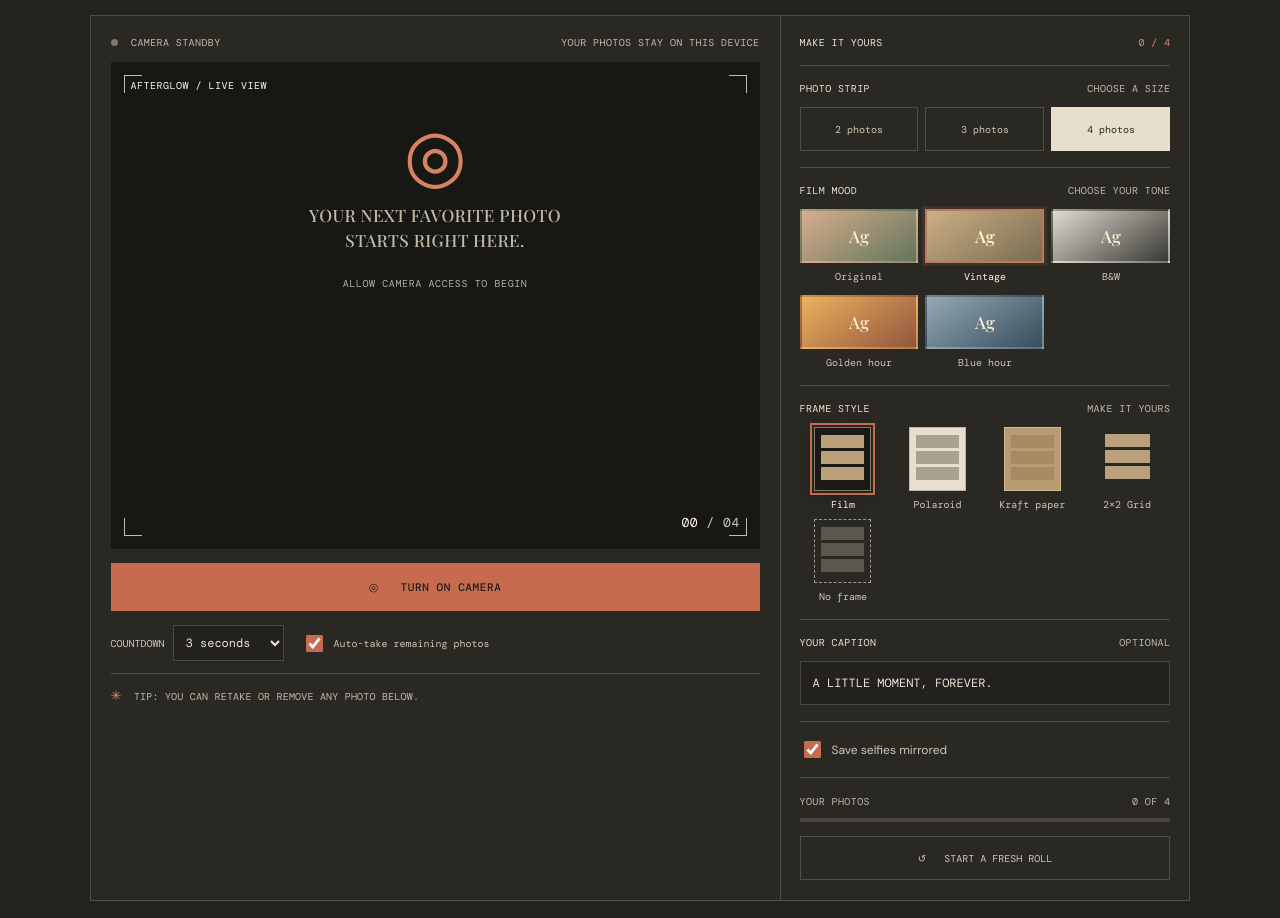
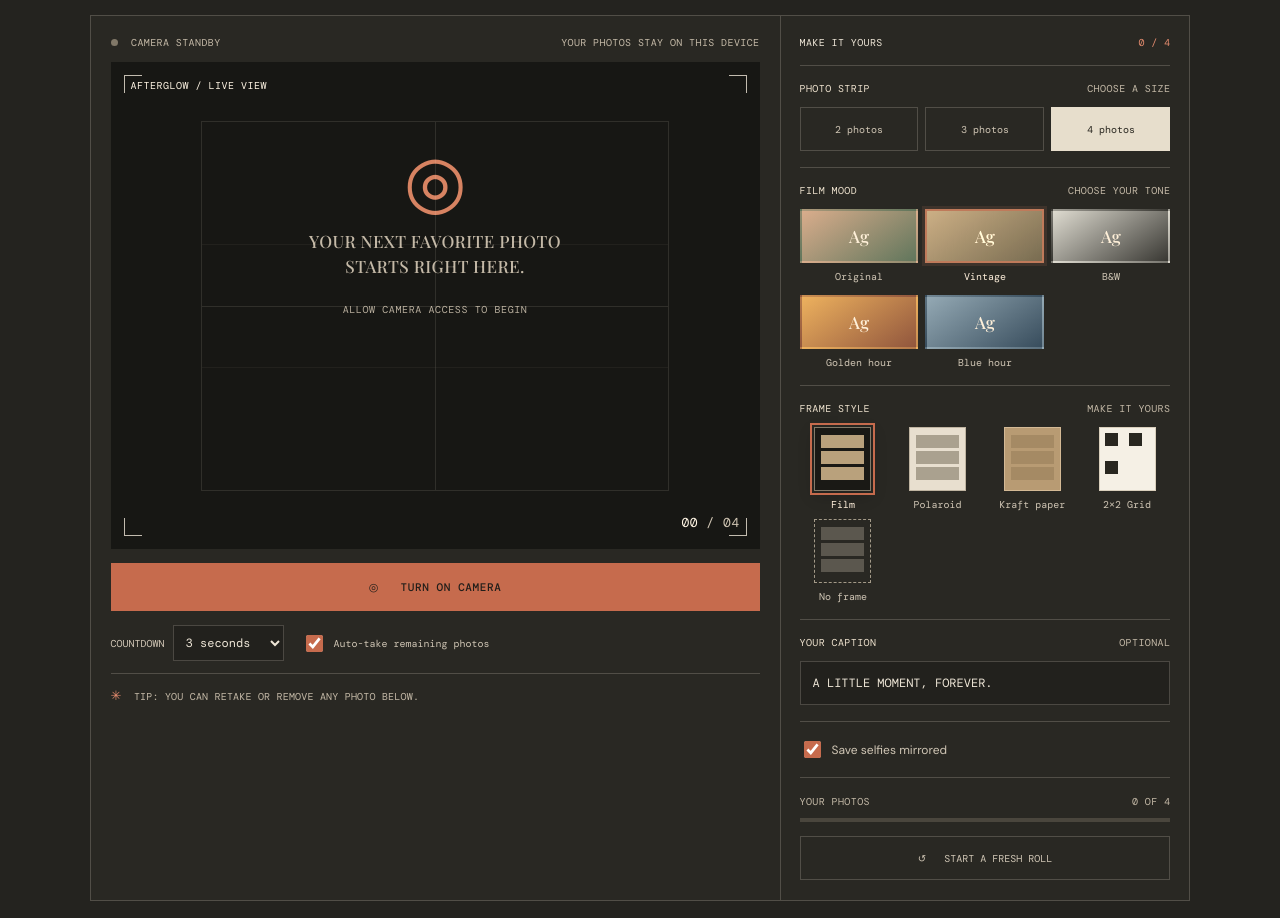
Before and after one commit to Markbugwak/Retro-Photobooth, a React (Vite) app: page / in a window 1280 px wide. Shown: the part 1320-2238 px from the top of the page. Built offline with nearby package versions, Linux system fonts and the light colour scheme; a web font is replaced by a local one.

Commit message:
Style camera composition guides and 2x2 keepsake frame

```diff
--- a/src/styles.css
+++ b/src/styles.css
@@ -276,3 +276,24 @@
 
 .feedback-success{color:#a8d9b4;font-size:12px;line-height:1.6;margin:0;padding:12px 14px;border:1px solid #a8d9b44d;border-radius:8px;background:#a8d9b40d}
 .feedback-submit:disabled{opacity:.7;cursor:wait}
+
+
+/* Client-requested framing refinement: gentle headroom and optional 2×2 keepsake layout */
+.live-video{object-fit:cover;object-position:center 42%}
+.camera-composition-guides{position:absolute;inset:12% 14%;z-index:1;pointer-events:none;opacity:.34;border:1px solid #f4ead455}
+.camera-composition-guides::before,.camera-composition-guides::after{content:"";position:absolute;background:#f4ead455}
+.camera-composition-guides::before{left:50%;top:0;bottom:0;width:1px}
+.camera-composition-guides::after{top:50%;left:0;right:0;height:1px}
+.camera-composition-guides i{position:absolute;left:0;right:0;height:1px;background:#f4ead425}
+.camera-composition-guides i:first-child{top:33.333%}
+.camera-composition-guides i:last-child{top:66.666%}
+.frame-choice:has(.frame-grid){border-color:#c66b4d}
+.frame-grid{display:grid;grid-template-columns:repeat(2,1fr);gap:3px;padding:5px;background:#f5f0e5;border:1px solid #d8cebb}
+.frame-grid i{display:block;aspect-ratio:1;background:#292720}
+.photo-strip[data-frame="grid"]{width:min(420px,100%);padding:12px;background:#f5f0e5;display:grid;grid-template-columns:repeat(2,minmax(0,1fr));gap:8px;align-content:start;transform:none}
+.photo-strip[data-frame="grid"] .strip-photo{min-width:0;aspect-ratio:1;overflow:hidden;background:#d8cebb}
+.photo-strip[data-frame="grid"] .strip-photo img{width:100%;height:100%;object-fit:cover}
+.photo-strip[data-frame="grid"] .strip-photo .photo-index{top:7px;left:7px}
+.photo-strip[data-frame="grid"] .strip-caption{grid-column:1/-1;color:#37312a;padding:8px 3px 4px;margin:0;text-align:center;overflow-wrap:anywhere}
+.photo-strip[data-frame="grid"] .empty-strip{grid-column:1/-1;min-height:270px;color:#37312a}
+@media(max-width:420px){.photo-strip[data-frame="grid"]{width:100%;padding:8px;gap:6px}.camera-composition-guides{inset:12% 10%}}
```
